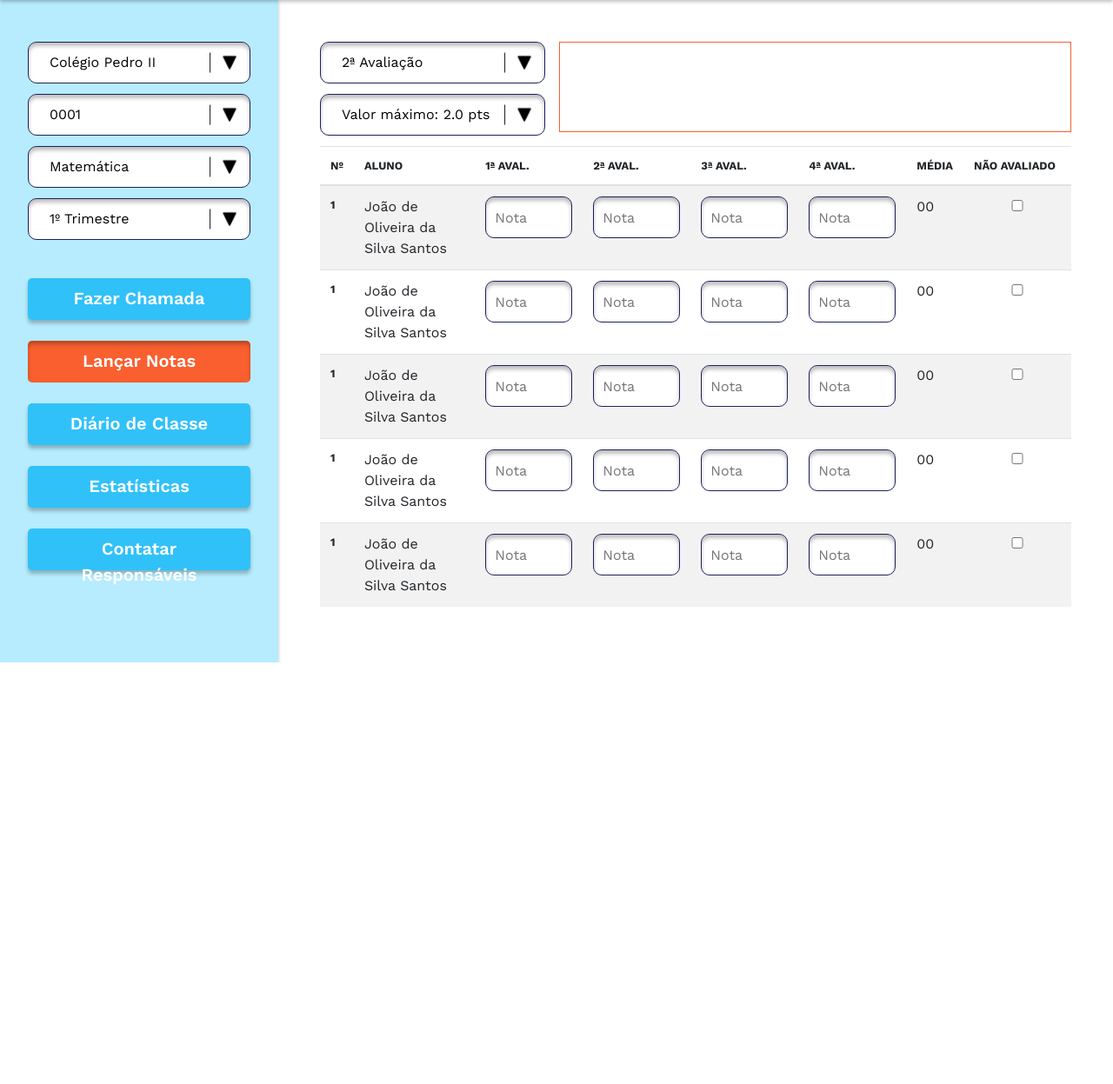
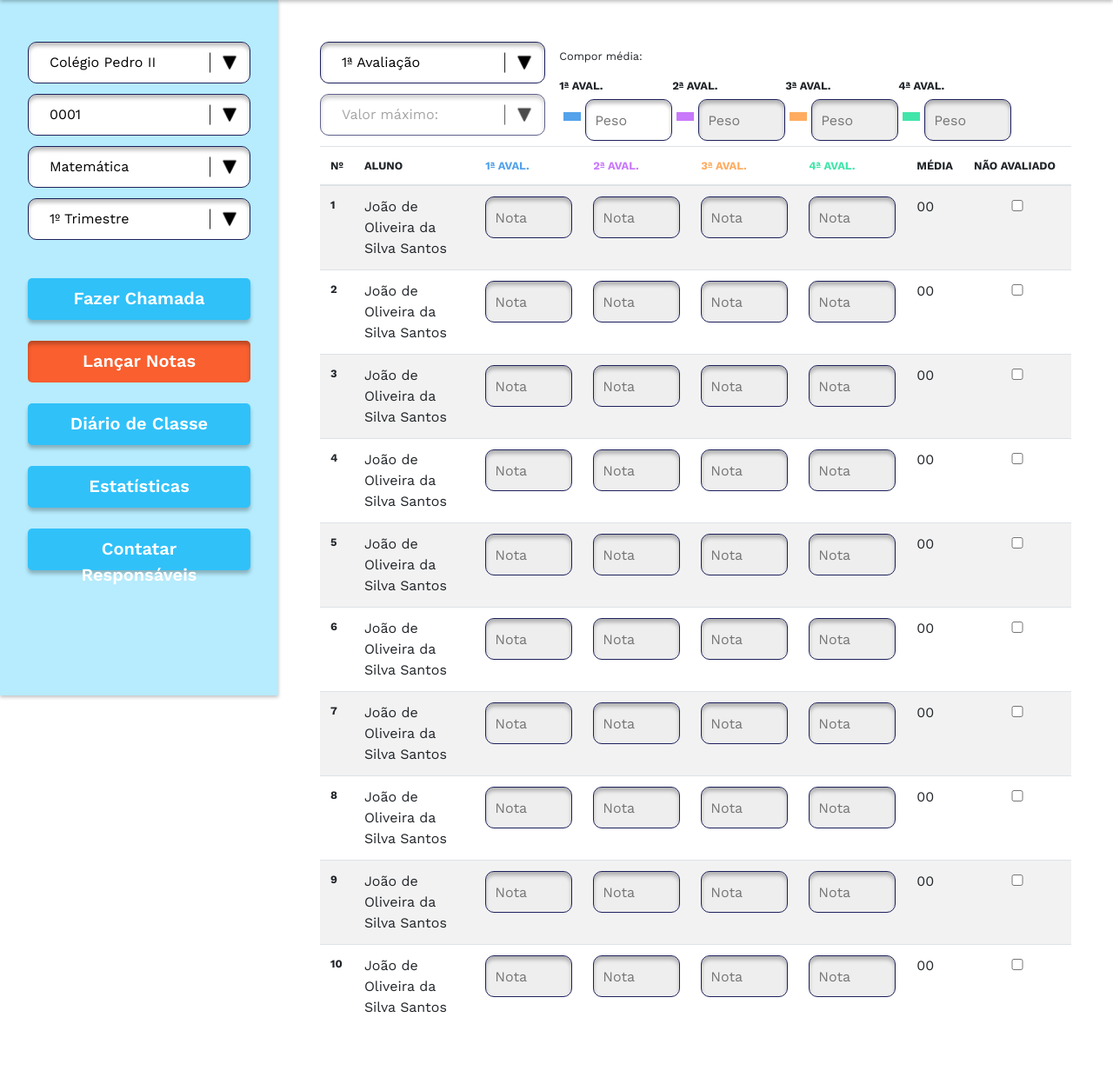
Before and after one commit to pauladepinho/a-bordo, a Node server app: page /lancarnotas in a window 1280 px wide. Shown: the part 64-1311 px from the top of the page at 87% size. Before the commit the page ends 826 px from the top, so only its background shows below. Run offline with Node 20, Linux system fonts and the light colour scheme.

Commit message:
Composição das médias

```diff
--- a/public/javascripts/interactions.js
+++ b/public/javascripts/interactions.js
@@ -13,3 +13,26 @@ function isTrimonthly() {
     trimonthly.classList.add('selected');
     bimonthly.classList.remove('selected');
 }
+
+function enableOption() {
+    let option = document.getElementById("evaluation").value;
+
+    let av1 = document.querySelector('#av1');
+    av1.disabled = true
+    let av2 = document.querySelector('#av2');
+    av2.disabled = true
+    let av3 = document.querySelector('#av3');
+    av3.disabled = true
+    let av4 = document.querySelector('#av4');
+    av4.disabled = true
+
+    if (option == '1') {
+        av1.disabled = false;
+    } else if (option == '2') {
+        av2.disabled = false;
+    } else if (option == '3') {
+        av3.disabled = false;
+    } else if (option == '4') {
+        av4.disabled = false;
+    }
+}
--- a/public/stylesheets/set-notes.css
+++ b/public/stylesheets/set-notes.css
@@ -5,10 +5,6 @@
 nav .select {
     margin-top: 3rem;
     margin-bottom: 2rem;
-}
-
-.select select {
-    width: 100%;
 }
 
 main {
@@ -21,18 +17,46 @@ main .select {
     width: 30%;
 }
 
+.select select {
+    width: 100%;
+}
+
 main .compose  {
-    flex-grow: 1;
     margin-left: 1rem;
-    margin-bottom: 1rem;
-    border: solid 1px #F95F2F;
 }
+
+.compose label {
+    width: 20px;
+    height: 10px;
+    margin: 5px;
+    padding-left: 5px;
+}
+
+.compose .title {
+    font-weight: normal;
+    padding-top: 7px ;
+    padding-bottom: 15px;
+}
+
+.compose td:first-child label {background: #54A2EB;}
+.compose td:nth-child(2) label {background: #C979FB;}
+.compose td:nth-child(3) label {background: #FFAC60;}
+.compose td:nth-child(4) label {background: #41E5AA;}
+
+.table th:nth-child(3) {color: #54A2EB;}
+.table th:nth-child(4) {color: #C979FB;}
+.table th:nth-child(5) {color: #FFAC60;}
+.table th:nth-child(6) {color: #41E5AA;}
 
 table th {
     font-size: 0.8rem;
 }
 
-.table input {
+.table input, .compose input {
     width: 100px;
     padding: 10px;
 }
+
+input:disabled {
+    background-color: #eee;
+}
--- a/views/set-notes.ejs
+++ b/views/set-notes.ejs
@@ -63,22 +63,39 @@
 
   <main>
     <div class="select">
-      <select name="evaluation" id="evaluation" required>
-        <option value="1">1ª Avaliação</option>
-        <option value="2" selected>2ª Avaliação</option>
-        <option value="1">3ª Avaliação</option>
-        <option value="1">4ª Avaliação</option>
+      <select name="evaluation" id="evaluation" onchange="enableOption()">
+        <option value="1" selected>1ª Avaliação</option>
+        <option value="2">2ª Avaliação</option>
+        <option value="3">3ª Avaliação</option>
+        <option value="4">4ª Avaliação</option>
       </select>
-      <select name="max" id="max" required>
-        <option value="2">Valor máximo: 2.0 pts</option>
-        <option value="3">Valor máximo: 3.0 pts</option>
-        <option value="4">Valor máximo: 4.0 pts</option>
-        <option value="5">Valor máximo: 5.0 pts</option>
+      <select name="max" id="max" disabled>
+        <option value="2">Valor máximo:</option>
       </select>
     </div>
 
-    <div class="compose ">
-    </div>
+    <table class="compose">
+      <thead>
+        <th class="title">
+          Compor média:
+        </th>
+        <tr>
+          <th scope="col">1ª AVAL.</th>
+          <th scope="col">2ª AVAL.</th>
+          <th scope="col">3ª AVAL.</th>
+          <th scope="col">4ª AVAL.</th>
+        </tr>
+      </thead>
+      <tbody>
+      <tr>
+        <td><label for="av1"></label><input id="av1" type="number" max="10" min="0" step="0.5" placeholder="Peso"></td>
+        <td><label for="av2"></label><input id="av2" type="number" max="10" min="0" step="0.5" placeholder="Peso" disabled></td>
+        <td><label for="av3"></label><input id="av3" type="number" max="10" min="0" step="0.5" placeholder="Peso" disabled></td>
+        <td><label for="av4"></label><input id="av4" type="number" max="10" min="0" step="0.5" placeholder="Peso" disabled></td>
+      </tr>
+    </tbody>
+    </table>
+
 
     <table class="table table-striped">
       <thead>
@@ -94,14 +111,14 @@
         </tr>
       </thead>
       <tbody>
-          <% for (let i = 0; i < 5; i++) { %>
+        <% for (let i = 1; i <= 10; i++) { %>
         <tr>
-            <th scope="row">1</th>
+          <th scope="row"><%= i %></th>
           <td>João de Oliveira da Silva Santos</td>
-            <td><input type="number" max="10" min="0" step="0.5" placeholder="Nota"></td>
-            <td><input type="number" max="10" min="0" step="0.5" placeholder="Nota"></td>
-            <td><input type="number" max="10" min="0" step="0.5" placeholder="Nota"></td>
-            <td><input type="number" max="10" min="0" step="0.5" placeholder="Nota"></td>
+          <td><input type="number" max="10" min="0" step="0.5" placeholder="Nota" disabled></td>
+          <td><input type="number" max="10" min="0" step="0.5" placeholder="Nota" disabled></td>
+          <td><input type="number" max="10" min="0" step="0.5" placeholder="Nota" disabled></td>
+          <td><input type="number" max="10" min="0" step="0.5" placeholder="Nota" disabled></td>
           <td>00</td>
           <td><input type="checkbox"></td>
         </tr>
```
Lines whose indentation alone changed are shown as unchanged.
